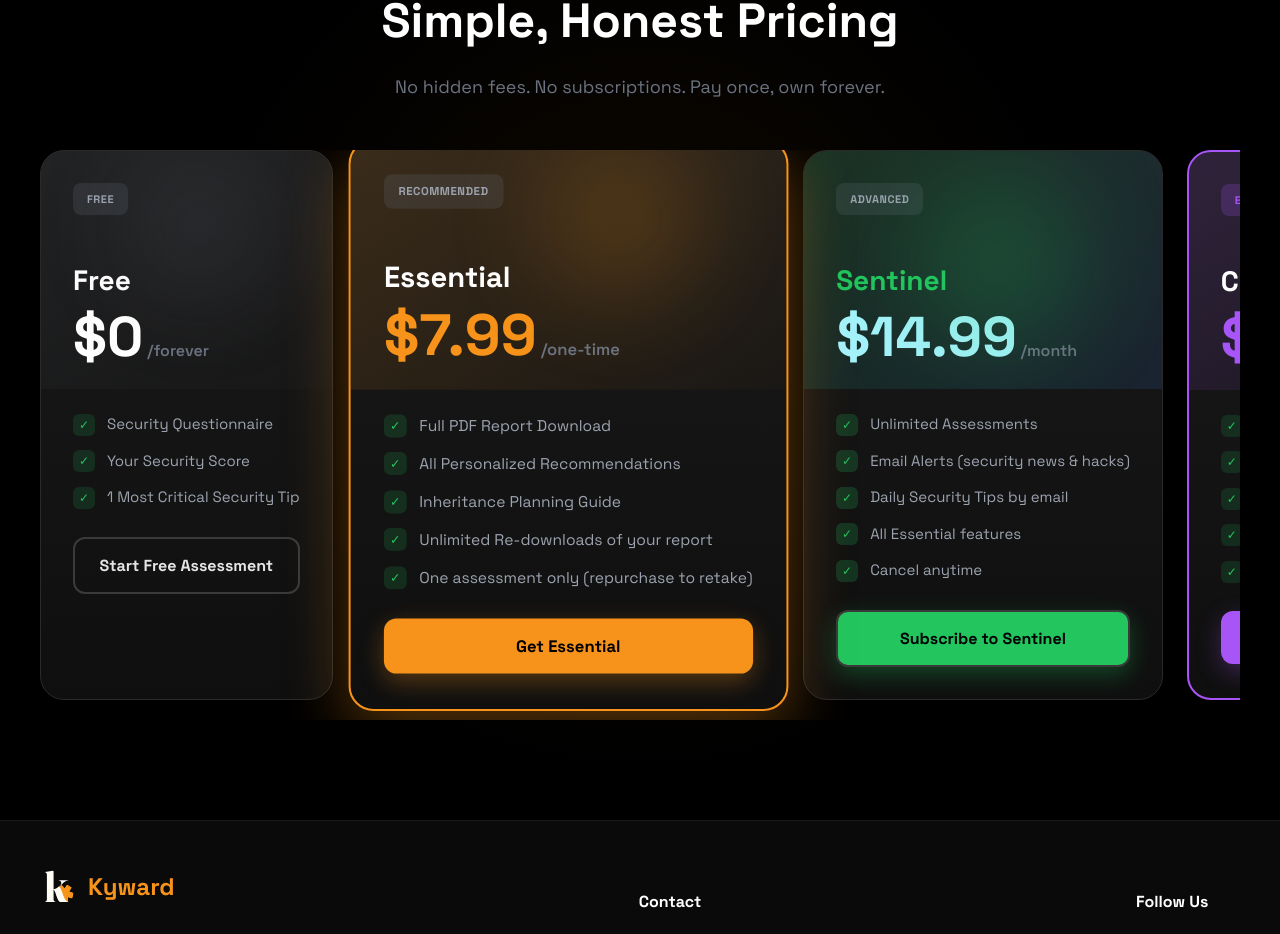
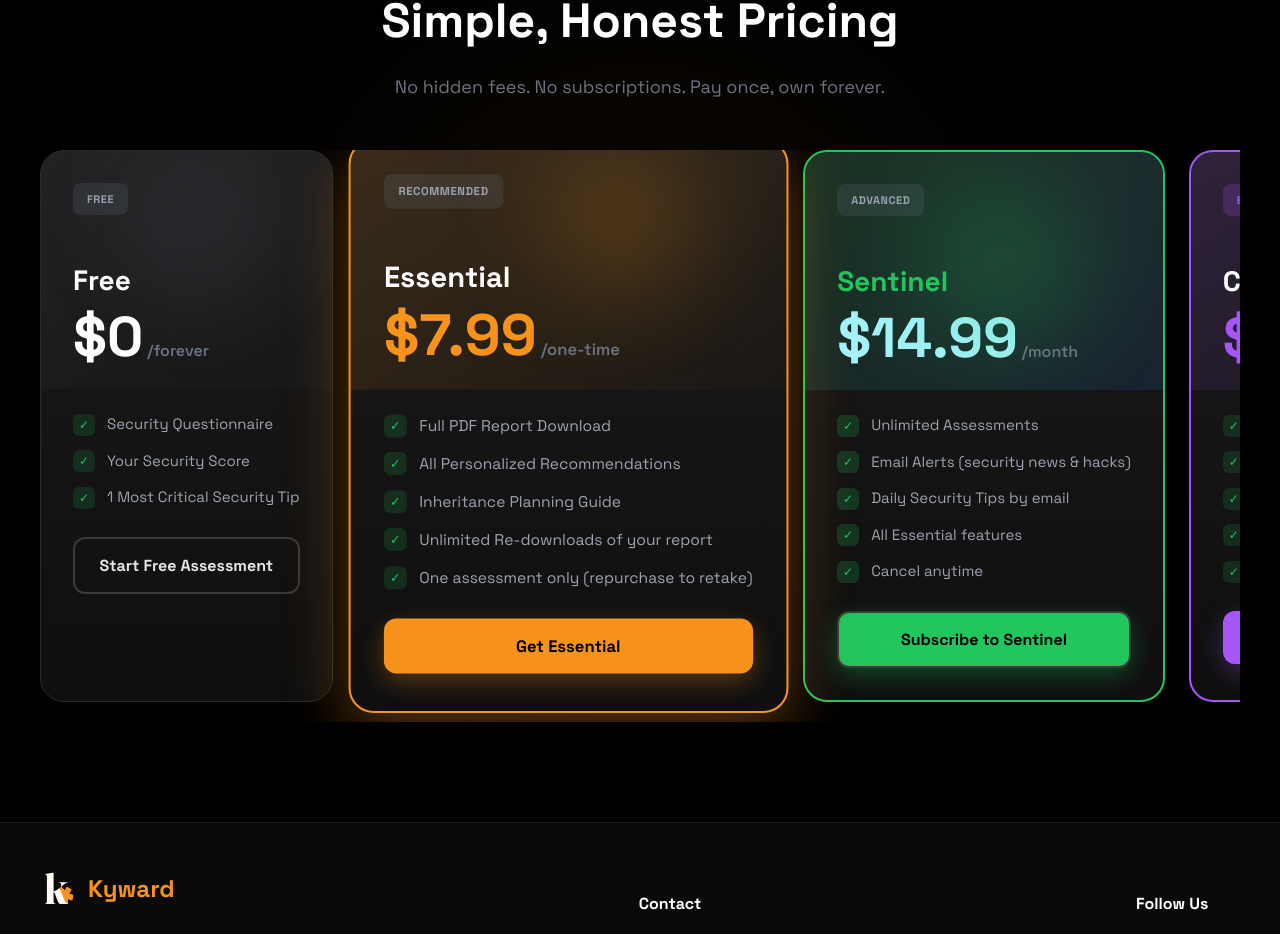
Before and after one commit to AnonBTC-dot/Kyward, a React (Vite) app: page / in a window 1280 px wide. Shown: the part 3107-4041 px from the top of the page. Built offline with nearby package versions, Linux system fonts and the light colour scheme.

Commit message:
Fix more issues

```diff
--- a/src/components/Dashboard.jsx
+++ b/src/components/Dashboard.jsx
@@ -290,7 +290,7 @@ const Dashboard = ({ user, setUser, onStartAssessment, onLogout, onUpgrade, onVi
               borderRadius: '20px'
             }}>
               <h3 style={{ color: '#fff', fontSize: '18px', fontWeight: '700', marginBottom: '16px' }}>
-                {t.dashboard.quickActions || 'Quick Actions'}
+                {t.dashboard.quickActions?.title || 'Quick Actions'}
               </h3>
               <div style={{ display: 'flex', gap: '12px', flexWrap: 'wrap' }}>
                 <button
@@ -335,7 +335,7 @@ const Dashboard = ({ user, setUser, onStartAssessment, onLogout, onUpgrade, onVi
                   }}
                 >
                   <span>♾️ {t.landing.plans.sentinel?.name || 'Sentinel'}</span>
-                  <span style={{ fontSize: '12px', opacity: 0.8 }}>$5.99/{t.common.month || 'month'}</span>
+                  <span style={{ fontSize: '12px', opacity: 0.8 }}>$14.99/{t.common.month || 'month'}</span>
                 </button>
                 <button
                   onClick={() => onUpgrade('consultation')}
@@ -364,20 +364,25 @@ const Dashboard = ({ user, setUser, onStartAssessment, onLogout, onUpgrade, onVi
           )}
 
           {/* CTA Card - Start Assessment (aquí usamos canTakeNew) */}
-          <div style={styles.dashCtaCard}>
+          <div className="dash-cta-card" style={{
+            ...styles.dashCtaCard,
+            flexDirection: 'column',
+            alignItems: 'stretch',
+            gap: '20px'
+          }}>
             <div style={styles.dashCtaCardGlow} />
-            <div style={styles.dashCtaContent}>
+            <div style={{...styles.dashCtaContent, flexDirection: 'column', alignItems: 'center', textAlign: 'center'}}>
               <div style={styles.dashCtaIcon}>
                 <svg width="48" height="48" viewBox="0 0 48 48" fill="none">
                   <circle cx="24" cy="24" r="20" fill="rgba(247,147,26,0.15)" stroke="#F7931A" strokeWidth="2"/>
                   <path d="M24 14V24L30 30" stroke="#F7931A" strokeWidth="3" strokeLinecap="round" strokeLinejoin="round"/>
                 </svg>
               </div>
-              <div style={styles.dashCtaInfo}>
-                <h2 style={styles.dashCtaTitle}>
+              <div style={{...styles.dashCtaInfo, textAlign: 'center'}}>
+                <h2 style={{...styles.dashCtaTitle, fontSize: '20px'}}>
                   {lastAssessment ? t.dashboard.cta.newAssessment : t.dashboard.cta.firstAssessment}
                 </h2>
-                <p style={styles.dashCtaText}>
+                <p style={{...styles.dashCtaText, fontSize: '14px'}}>
                   {lastAssessment ? t.dashboard.cta.newDesc : t.dashboard.cta.firstDesc}
                 </p>
               </div>
@@ -387,7 +392,11 @@ const Dashboard = ({ user, setUser, onStartAssessment, onLogout, onUpgrade, onVi
               <button
                 onClick={onStartAssessment}
                 className="dash-cta-button"
-                style={styles.dashCtaButton}
+                style={{
+                  ...styles.dashCtaButton,
+                  width: '100%',
+                  justifyContent: 'center'
+                }}
               >
                 <span>{lastAssessment ? t.dashboard.cta.startNewButton : t.dashboard.cta.startButton}</span>
                 <svg width="20" height="20" viewBox="0 0 20 20" fill="none">
--- a/src/components/LandingPage.jsx
+++ b/src/components/LandingPage.jsx
@@ -377,8 +377,8 @@ const LandingPage = ({ onLogin, onSignup }) => {
         </div>
       </div>
 
-      {/* Sentinel - color lindo que ya te gusta */}
-      <div className="pricing-card" style={{...styles.pricingCard, minWidth: '280px', flex: '0 0 auto', scrollSnapAlign: 'start'}}>
+      {/* Sentinel - with green border like Consultation has purple */}
+      <div className="pricing-card" style={{...styles.pricingCard, minWidth: '280px', flex: '0 0 auto', scrollSnapAlign: 'start', border: '2px solid #22c55e'}}>
         <div style={{
           ...styles.pricingCardHeader,
           background: 'linear-gradient(135deg, rgba(34,197,94,0.15) 0%, rgba(59,130,246,0.12) 100%)',
--- a/src/styles/Theme.jsx
+++ b/src/styles/Theme.jsx
@@ -576,77 +576,100 @@ if (typeof document !== 'undefined') {
        Ensures logout and full name are visible
     ============================================ */
     @media (max-width: 768px) {
-      /* Dashboard nav - stack items properly */
+      /* Dashboard nav - two rows layout */
+      nav {
+        padding: 8px 0 !important;
+      }
+
       nav .nav-content,
       nav > div {
         flex-wrap: wrap !important;
-        gap: 8px !important;
-        padding: 12px 16px !important;
+        gap: 10px !important;
+        padding: 8px 12px !important;
       }
 
-      /* Nav buttons container - make it wrap */
+      /* Nav logo smaller */
+      nav .navLogo,
+      nav > div > div:first-child {
+        flex: 0 0 auto !important;
+      }
+
+      /* Nav buttons container - second row */
       nav .nav-buttons,
       .navButtons {
+        flex: 1 1 100% !important;
+        display: flex !important;
         flex-wrap: wrap !important;
         gap: 8px !important;
-        justify-content: flex-end !important;
-        flex: 1 !important;
-        min-width: 0 !important;
+        justify-content: space-between !important;
+        align-items: center !important;
+        order: 2 !important;
       }
 
-      /* User email - truncate but keep visible */
+      /* User email - visible and truncated */
       nav span[style*="color: #888"] {
-        max-width: 150px !important;
+        max-width: 120px !important;
         overflow: hidden !important;
         text-overflow: ellipsis !important;
         white-space: nowrap !important;
-        font-size: 12px !important;
-        margin-right: 8px !important;
+        font-size: 11px !important;
+        margin-right: 0 !important;
+        order: 1 !important;
       }
 
       /* Plan badge - smaller on mobile */
       nav span[style*="borderRadius: '20px'"] {
-        padding: 4px 10px !important;
-        font-size: 11px !important;
-        margin-right: 8px !important;
+        padding: 4px 8px !important;
+        font-size: 10px !important;
+        margin-right: 0 !important;
+        order: 2 !important;
       }
 
       /* Logout button - ensure visibility */
       nav button {
-        padding: 8px 14px !important;
-        font-size: 12px !important;
+        padding: 6px 12px !important;
+        font-size: 11px !important;
         white-space: nowrap !important;
+        order: 3 !important;
       }
 
       /* Logo text smaller on mobile */
       nav .navLogoText,
       nav span[style*="fontSize: '24px'"] {
-        font-size: 18px !important;
+        font-size: 16px !important;
       }
 
       /* Dashboard content padding */
       .dashboard-content {
-        padding: 40px 16px !important;
+        padding: 20px 12px !important;
+        padding-top: 100px !important;
       }
 
       /* Dashboard header */
       .dashboard-header {
-        margin-bottom: 32px !important;
+        margin-bottom: 24px !important;
       }
 
       .dashboard-title {
-        font-size: 28px !important;
+        font-size: 24px !important;
       }
 
       /* Stats grid - single column on mobile */
       .stats-grid {
         grid-template-columns: 1fr !important;
-        gap: 16px !important;
+        gap: 12px !important;
       }
 
       /* History grid - single column */
       .history-grid {
         grid-template-columns: 1fr !important;
+      }
+
+      /* CTA Card - stack vertically */
+      .dash-cta-button {
+        width: 100% !important;
+        margin-top: 16px !important;
+        justify-content: center !important;
       }
     }
 
@@ -654,24 +677,107 @@ if (typeof document !== 'undefined') {
     @media (max-width: 480px) {
       nav > div {
         flex-direction: row !important;
-        justify-content: space-between !important;
+        flex-wrap: wrap !important;
       }
 
-      nav .nav-buttons,
-      .navButtons {
-        flex-direction: row !important;
-        align-items: center !important;
-      }
-
-      /* Hide email on very small screens, show only logout */
+      /* Show email but smaller */
       nav span[style*="color: #888"] {
-        display: none !important;
+        max-width: 100px !important;
+        font-size: 10px !important;
       }
 
       /* Plan badge more compact */
       nav span[style*="borderRadius: '20px'"] {
-        padding: 4px 8px !important;
+        padding: 3px 6px !important;
+        font-size: 9px !important;
+      }
+
+      /* Logout button smaller */
+      nav button {
+        padding: 5px 10px !important;
         font-size: 10px !important;
+      }
+    }
+
+    /* ============================================
+       REPORT PAGE - Mobile Score Alignment Fix
+    ============================================ */
+    @media (max-width: 768px) {
+      /* Score card responsive */
+      .score-card {
+        padding: 24px 16px !important;
+      }
+
+      /* Score visual - centered */
+      .score-visual {
+        width: 140px !important;
+        height: 140px !important;
+        margin: 0 auto 20px !important;
+      }
+
+      .score-visual svg {
+        width: 140px !important;
+        height: 140px !important;
+      }
+
+      /* Score number - properly centered */
+      .score-number {
+        font-size: 42px !important;
+        line-height: 1 !important;
+      }
+
+      /* Comparison stats grid */
+      .comparison-stats-grid {
+        grid-template-columns: 1fr !important;
+        gap: 16px !important;
+      }
+
+      .comparison-stat-card {
+        padding: 16px !important;
+      }
+
+      .comparison-stat-number {
+        font-size: 36px !important;
+      }
+
+      /* Distribution bar */
+      .distribution-bar {
+        height: 80px !important;
+      }
+
+      /* Benefits grid */
+      .benefits-grid {
+        grid-template-columns: 1fr !important;
+      }
+
+      /* Upgrade pricing grid */
+      .upgrade-pricing-grid {
+        grid-template-columns: 1fr !important;
+      }
+
+      .upgrade-pricing-card {
+        max-width: 100% !important;
+      }
+
+      /* Trust badges - wrap */
+      .trust-badges {
+        gap: 16px !important;
+      }
+
+      /* Tip cards */
+      .tip-card,
+      .report-tip-card {
+        padding: 16px !important;
+      }
+
+      /* Report title */
+      .report-title {
+        font-size: 28px !important;
+      }
+
+      /* Recs title */
+      .recs-title {
+        font-size: 22px !important;
       }
     }
   `;
```
Also changed, not shown: src/components/Report.jsx (+32 -10 lines).
